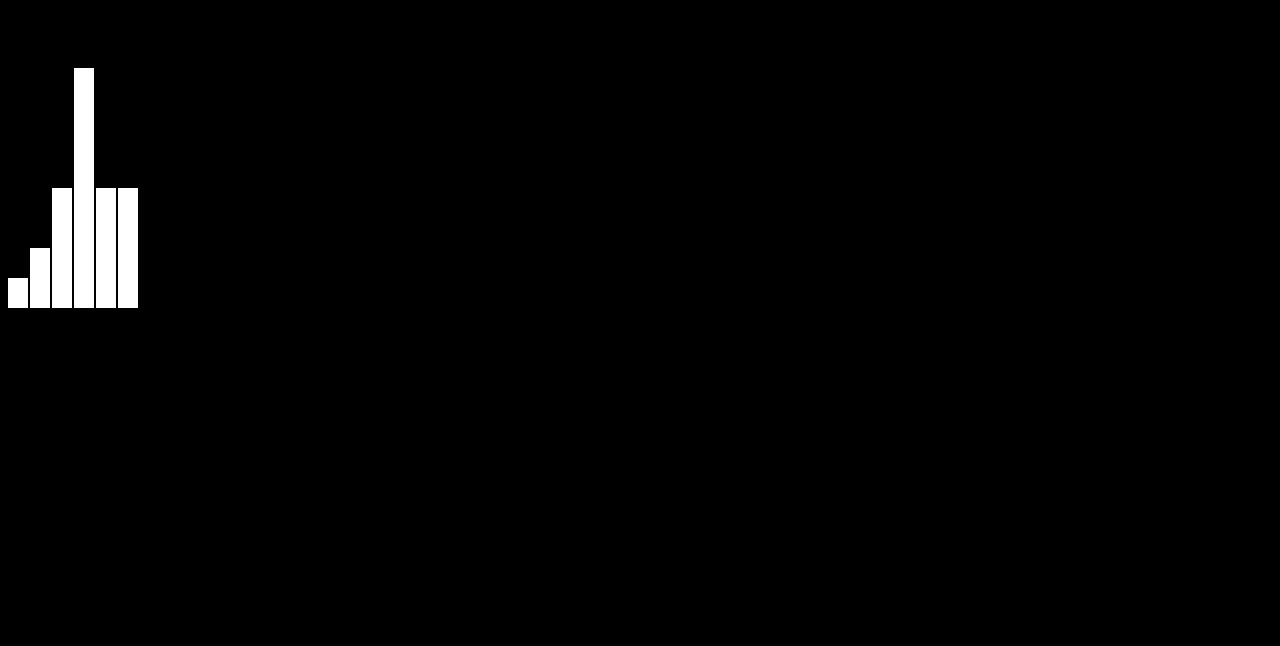
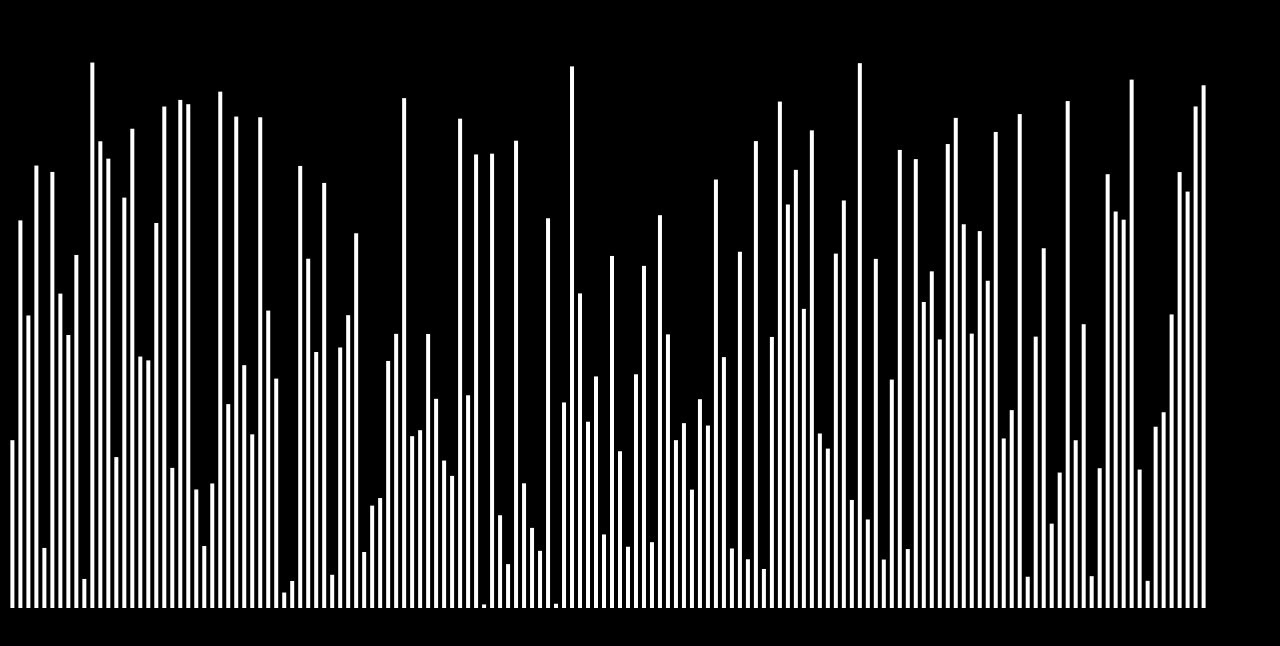
Before and after one commit to WesleyRatko/ohioTest, a plain HTML site: page d3.html in a window 1280 px wide. Drawn offline with nearby package versions, Linux system fonts and the light colour scheme.

Commit message:
I know kung fu

```diff
--- a/CSS/d3.css
+++ b/CSS/d3.css
@@ -5,6 +5,6 @@ body {
 .bar {
 	fill: white;
 	display: inline-block;
-	margin-right: 2px;
-	width: 20px;
+/* 	margin-right: 2px; */
+/* 	width: 20px; */
 }
--- a/d3.html
+++ b/d3.html
@@ -17,15 +17,21 @@
 
 		<script type="text/javascript">
 
-			var dataset = [5, 10, 20, 40, 20, 20];
-			var w = 400, h = 300;
+			var dataset = _.map(_.range(150), function(i){
+				return Math.random() * 50;
+				});
+			var w = 1200, h = 600;
 
 			var svg = d3.select('#chartArea').append('svg')
-			  .attr('width', 200)
-			  .attr('height', 300);
+			  .attr('width', w)
+			  .attr('height', h);
+
+			var xScale = d3.scale.ordinal()
+			  .domain(dataset)
+			  .rangeBands([0, w], 0.5, 0.3)
 
 			var yScale = d3.scale.linear()
-			  .domain([0, 50])
+			  .domain([0, d3.max(dataset) * 1.1])
 			  .range([0, h]);
 
 			var multiplier = 5;
@@ -36,12 +42,12 @@
 			   .append('rect')
 			   .attr('class', 'bar')
 			   .attr('x', function(d, i){
-				   return i * 22;
+				   return xScale(d);
 			   })
 			   .attr('y', function(d){
 				   return h - yScale(d);
 			   })
-			   .attr('width', 5)
+			   .attr('width', xScale.rangeBand())
 			   .style('height', function(d){
 				  return yScale(d);
 			});
```
